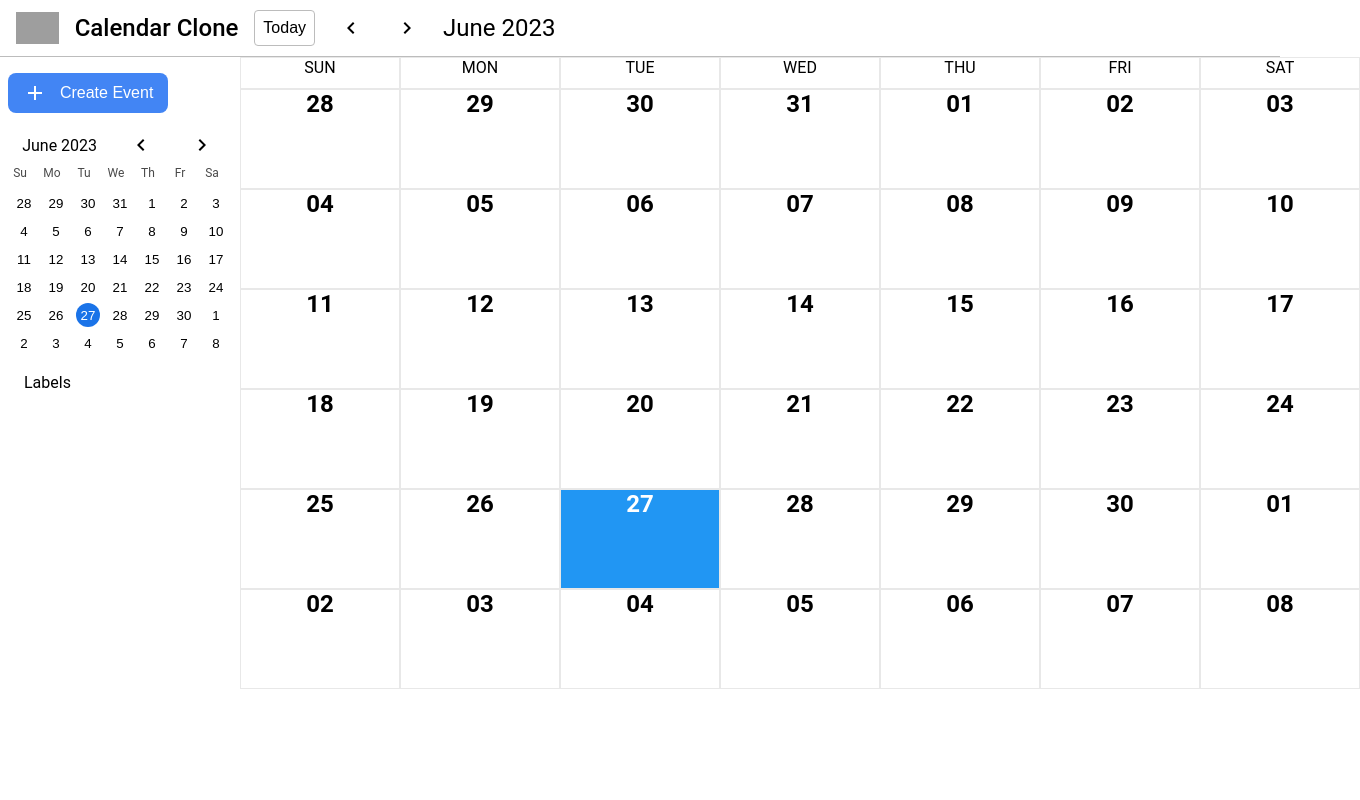
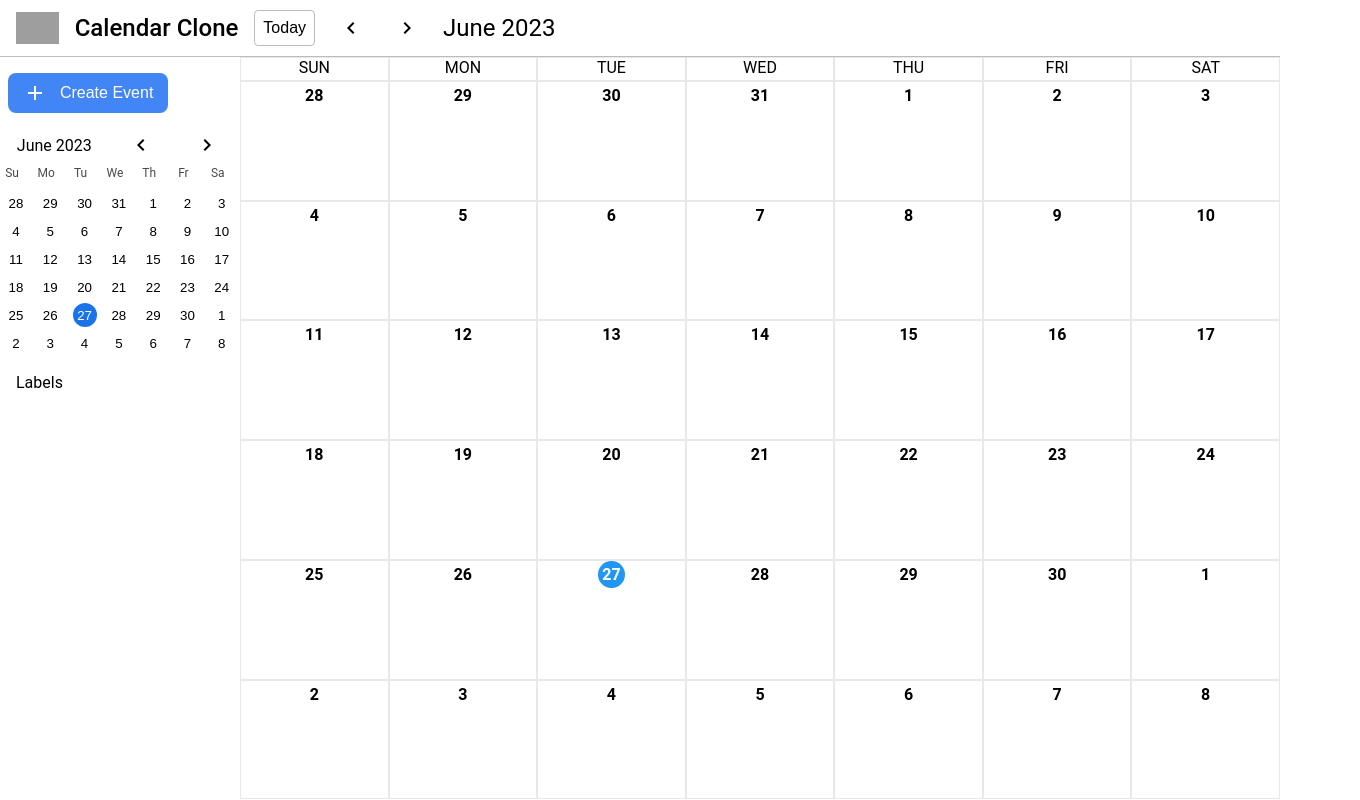
Before and after one commit to EugeneZanevskij/google-calendar, a React (Create React App) app: page / in a window 1280 px wide. Shown: the whole page, 1360 px wide, since content can reach past the window. Built offline with nearby package versions, Linux system fonts and the light colour scheme; grey boxes are pictures that could not be loaded.

Commit message:
feat: update styles for calendar and days

```diff
--- a/src/Calendar.css
+++ b/src/Calendar.css
@@ -1,4 +1,7 @@
 .calendar {
+  width: 100%;
+  height: calc(100vh - 3.6rem);
   display: grid;
   grid-template-columns: repeat(7, 1fr);
+  grid-template-rows: 0.2fr repeat(6, 1fr);
 }
--- a/src/CreateEventButton.css
+++ b/src/CreateEventButton.css
@@ -7,6 +7,7 @@
   width: 10rem;
   padding: 0.5rem;
   border-radius: 0.5rem;
+  margin-left: 0.5rem;
   display: flex;
   align-items: center;
   justify-content: space-around;
--- a/src/Day.css
+++ b/src/Day.css
@@ -3,30 +3,28 @@
   justify-content: flex-start;
   align-items: center;
   flex-direction: column;
-  width: 10rem;
-  min-height: 6.25rem;
-  height: 100%;
+  gap: 0.125rem;
   cursor: pointer;
   transition: background-color 0.2s ease-in-out;
   border: 1px solid #e8e8e8;
 }
 
 .day__date {
-  margin: 0;
-  font-size: 1.5rem;
+  padding: 0.25rem;
+  border-radius: 50%;
   font-weight: bold;
+}
+
+.day__date:hover {
+  background-color: #e8e8e8;
 }
 
 .day__event {
   display: block;
   width: 100%;
   text-align: center;
-  margin: 0.125rem;
   color:azure;
-}
-
-.day:hover {
-  background-color: #e8e8e8;
+  font-size: 0.75rem;
 }
 
 .day--current {
@@ -39,8 +37,8 @@
 }
 
 .day--selected {
-  background-color: #6c0df2;
-  color: white;
+  background-color: #8dc2e6;
+  color: rgb(56, 103, 169);
 }
 .day--selected:hover {
   background-color: #3b1c66;
@@ -48,9 +46,6 @@
 }
 
 .weekday {
-  min-height: 2rem;
+  text-align: center;
+  border: 1px solid #e8e8e8;
 }
-
-.day__weekday {
-  margin: 0;
-}
--- a/src/Day.jsx
+++ b/src/Day.jsx
@@ -29,7 +29,7 @@ const Day = ({day, weekday}) => {
 
   return (
     <>
-      {weekday && <div className='day weekday'>
+      {weekday && <div className='weekday'>
         <p className='day__weekday'>{weekday}</p>
       </div>}
       {day && <div
@@ -37,9 +37,11 @@ const Day = ({day, weekday}) => {
           setDaySelected(day);
           setShowEventModal(true);
         }}
-        className={`day ${getDayClass(day)}`}
+        className='day'
       >
-        <p className='day__date'>{day.format('DD')}</p>
+        <p className={`day__date ${getDayClass(day)}`}>
+          {day.format('D')}
+        </p>
         {dayEvents.map((event, i) => {
           return <p
             key={i}
--- a/src/Sidebar.css
+++ b/src/Sidebar.css
@@ -3,5 +3,7 @@
   display: flex;
   flex-direction: column;
   gap: 1rem;
-  padding: 1rem 0.5rem;
+  padding: 1rem 0;
+  height: calc(100vh - 3.6rem);
+  overflow-y: scroll;
 }
```
